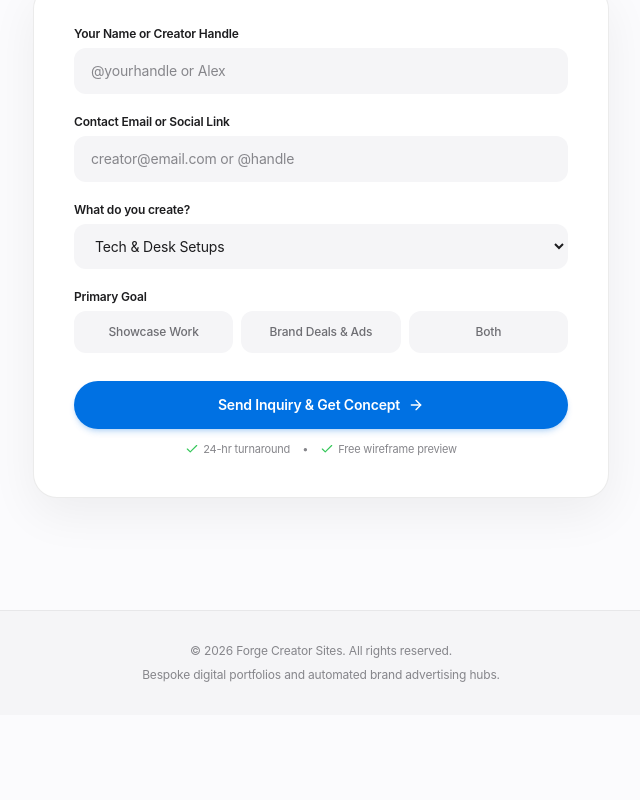
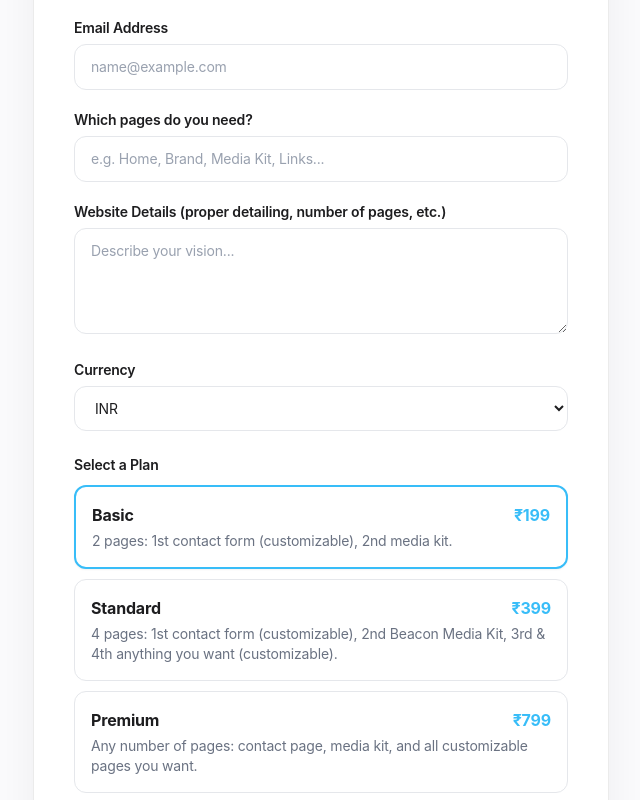
Before and after one commit to shubhankarsahu09/Web-Builder, a React (Vite) app: page / in a window 1280 px wide. Shown: the part 1760-2560 px from the top of the page, without its empty margins (319-959 px from the left). Before the commit the page ends 2475 px from the top, so only its background shows below. Built offline with nearby package versions, Linux system fonts and the light colour scheme.

Commit message:
feat: update request form layout to match exact plan cards, currency and custom fields

```diff
--- a/src/App.jsx
+++ b/src/App.jsx
@@ -5,14 +5,26 @@ import {
 } from 'lucide-react';
 import confetti from 'canvas-confetti';
 
+const CURRENCY_SYMBOLS = {
+  INR: '₹',
+  USD: '$',
+  EUR: '€',
+  GBP: '£',
+  CAD: 'CA$',
+  AUD: 'A$',
+  AED: 'AED '
+};
+
 export default function App() {
   const [activeTab, setActiveTab] = useState('showcase'); // 'showcase' or 'advertising'
   const [mobileMenuOpen, setMobileMenuOpen] = useState(false);
   const [formData, setFormData] = useState({
-    handle: '',
-    contact: '',
-    creatorNiche: 'Tech & Desk Setups',
-    primaryGoal: 'Both (Showcase + Brand Deals)'
+    fullName: '',
+    email: '',
+    pagesNeeded: '',
+    websiteDetails: '',
+    currency: 'INR',
+    plan: 'Basic'
   });
   const [isSubmitted, setIsSubmitted] = useState(false);
 
@@ -331,128 +343,181 @@ export default function App() {
 
         {/* The Star of the Page: Apple-Style Minimal Form */}
         <section id="creator-form" className="max-w-xl mx-auto space-y-4 scroll-mt-20">
-          <div className="text-center space-y-1 px-2">
-            <span className="text-xs font-semibold tracking-wider uppercase text-[#0071e3]">Get Started</span>
-            <h2 className="text-2xl sm:text-3xl font-bold text-[#1d1d1f] tracking-tight">
-              Request Your Creator Website
-            </h2>
-            <p className="text-xs sm:text-sm text-[#6e6e73]">
-              Fill out this simple form and we'll send you a custom concept within 24 hours.
-            </p>
-          </div>
-
-          <div className="bg-white p-5 sm:p-8 md:p-10 rounded-2xl sm:rounded-3xl border border-black/[0.08] shadow-[0_16px_48px_rgba(0,0,0,0.06)]">
+          <div className="bg-white p-6 sm:p-8 md:p-10 rounded-2xl sm:rounded-3xl border border-black/[0.08] shadow-[0_16px_48px_rgba(0,0,0,0.06)]">
             {isSubmitted ? (
               <div className="text-center py-6 sm:py-8 space-y-4">
                 <div className="w-12 h-12 sm:w-14 sm:h-14 rounded-full bg-[#34c759]/10 text-[#34c759] flex items-center justify-center mx-auto">
                   <CheckCircle2 className="w-7 h-7 sm:w-8 sm:h-8" />
                 </div>
                 <div className="space-y-1">
-                  <h3 className="text-xl sm:text-2xl font-bold text-[#1d1d1f]">We received your details!</h3>
+                  <h3 className="text-xl sm:text-2xl font-bold text-[#1d1d1f]">Request Sent Successfully!</h3>
                   <p className="text-xs sm:text-sm text-[#6e6e73] max-w-sm mx-auto">
-                    We will review your channel and demographic metrics, and reply with a tailored concept within 24 hours.
+                    Thank you, {formData.fullName || 'there'}! We have received your request for the <strong>{formData.plan}</strong> plan and will reply to {formData.email || 'your email'} within 24 hours.
                   </p>
                 </div>
                 <button
                   onClick={() => setIsSubmitted(false)}
                   className="text-xs font-semibold text-[#0071e3] hover:underline pt-2 cursor-pointer"
                 >
-                  Submit another inquiry
+                  Submit another request
                 </button>
               </div>
             ) : (
-              <form onSubmit={handleSubmit} className="space-y-4 sm:space-y-5">
+              <form onSubmit={handleSubmit} className="space-y-5">
 
-                {/* Handle / Name */}
+                {/* Full Name */}
                 <div className="space-y-1.5">
-                  <label className="text-xs font-semibold text-[#1d1d1f] block">
-                    Your Name or Creator Handle
+                  <label className="text-xs sm:text-sm font-semibold text-[#1d1d1f] block">
+                    Full Name
                   </label>
                   <input
                     type="text"
                     required
-                    placeholder="@yourhandle or Alex"
-                    value={formData.handle}
-                    onChange={(e) => setFormData({ ...formData, handle: e.target.value })}
-                    className="w-full px-3.5 sm:px-4 py-3 rounded-xl bg-[#f5f5f7] border border-transparent focus:border-[#0071e3] focus:bg-white text-[#1d1d1f] text-base sm:text-sm outline-none transition-all placeholder-[#86868b]"
+                    placeholder="John Doe"
+                    value={formData.fullName}
+                    onChange={(e) => setFormData({ ...formData, fullName: e.target.value })}
+                    className="w-full px-3.5 sm:px-4 py-2.5 sm:py-3 rounded-lg sm:rounded-xl border border-gray-200 bg-white text-sm text-[#1d1d1f] placeholder:text-gray-400 focus:outline-none focus:border-[#38bdf8] focus:ring-1 focus:ring-[#38bdf8] transition-all"
                   />
                 </div>
 
-                {/* Email / Instagram / Discord */}
+                {/* Email Address */}
                 <div className="space-y-1.5">
-                  <label className="text-xs font-semibold text-[#1d1d1f] block">
-                    Contact Email or Social Link
+                  <label className="text-xs sm:text-sm font-semibold text-[#1d1d1f] block">
+                    Email Address
+                  </label>
+                  <input
+                    type="email"
+                    required
+                    placeholder="name@example.com"
+                    value={formData.email}
+                    onChange={(e) => setFormData({ ...formData, email: e.target.value })}
+                    className="w-full px-3.5 sm:px-4 py-2.5 sm:py-3 rounded-lg sm:rounded-xl border border-gray-200 bg-white text-sm text-[#1d1d1f] placeholder:text-gray-400 focus:outline-none focus:border-[#38bdf8] focus:ring-1 focus:ring-[#38bdf8] transition-all"
+                  />
+                </div>
+
+                {/* Which pages do you need? */}
+                <div className="space-y-1.5">
+                  <label className="text-xs sm:text-sm font-semibold text-[#1d1d1f] block">
+                    Which pages do you need?
                   </label>
                   <input
                     type="text"
-                    required
-                    placeholder="creator@email.com or @handle"
-                    value={formData.contact}
-                    onChange={(e) => setFormData({ ...formData, contact: e.target.value })}
-                    className="w-full px-3.5 sm:px-4 py-3 rounded-xl bg-[#f5f5f7] border border-transparent focus:border-[#0071e3] focus:bg-white text-[#1d1d1f] text-base sm:text-sm outline-none transition-all placeholder-[#86868b]"
+                    placeholder="e.g. Home, Brand, Media Kit, Links..."
+                    value={formData.pagesNeeded}
+                    onChange={(e) => setFormData({ ...formData, pagesNeeded: e.target.value })}
+                    className="w-full px-3.5 sm:px-4 py-2.5 sm:py-3 rounded-lg sm:rounded-xl border border-gray-200 bg-white text-sm text-[#1d1d1f] placeholder:text-gray-400 focus:outline-none focus:border-[#38bdf8] focus:ring-1 focus:ring-[#38bdf8] transition-all"
                   />
                 </div>
 
-                {/* Creator Niche */}
+                {/* Website Details (proper detailing, number of pages, etc.) */}
                 <div className="space-y-1.5">
-                  <label className="text-xs font-semibold text-[#1d1d1f] block">
-                    What do you create?
+                  <label className="text-xs sm:text-sm font-semibold text-[#1d1d1f] block">
+                    Website Details (proper detailing, number of pages, etc.)
+                  </label>
+                  <textarea
+                    rows={4}
+                    placeholder="Describe your vision..."
+                    value={formData.websiteDetails}
+                    onChange={(e) => setFormData({ ...formData, websiteDetails: e.target.value })}
+                    className="w-full px-3.5 sm:px-4 py-2.5 sm:py-3 rounded-lg sm:rounded-xl border border-gray-200 bg-white text-sm text-[#1d1d1f] placeholder:text-gray-400 focus:outline-none focus:border-[#38bdf8] focus:ring-1 focus:ring-[#38bdf8] transition-all resize-y"
+                  />
+                </div>
+
+                {/* Currency */}
+                <div className="space-y-1.5">
+                  <label className="text-xs sm:text-sm font-semibold text-[#1d1d1f] block">
+                    Currency
                   </label>
                   <select
-                    value={formData.creatorNiche}
-                    onChange={(e) => setFormData({ ...formData, creatorNiche: e.target.value })}
-                    className="w-full px-3.5 sm:px-4 py-3 rounded-xl bg-[#f5f5f7] border border-transparent focus:border-[#0071e3] focus:bg-white text-[#1d1d1f] text-base sm:text-sm outline-none transition-all cursor-pointer"
+                    value={formData.currency}
+                    onChange={(e) => setFormData({ ...formData, currency: e.target.value })}
+                    className="w-full px-3.5 sm:px-4 py-2.5 sm:py-3 rounded-lg sm:rounded-xl border border-gray-200 bg-white text-sm text-[#1d1d1f] focus:outline-none focus:border-[#38bdf8] focus:ring-1 focus:ring-[#38bdf8] transition-all cursor-pointer"
                   >
-                    <option value="Tech & Desk Setups">Tech & Desk Setups</option>
-                    <option value="Gaming & Streaming (Twitch / YouTube)">Gaming & Streaming (Twitch / YouTube)</option>
-                    <option value="Cinematography & Video Production">Cinematography & Video Production</option>
-                    <option value="Lifestyle, Tech & Fashion">Lifestyle, Tech & Fashion</option>
-                    <option value="Brand Sponsor / Advertiser">Brand Sponsor / Advertiser</option>
+                    <option value="INR">INR</option>
+                    <option value="USD">USD</option>
+                    <option value="EUR">EUR</option>
+                    <option value="GBP">GBP</option>
+                    <option value="CAD">CAD</option>
+                    <option value="AUD">AUD</option>
+                    <option value="AED">AED</option>
                   </select>
                 </div>
 
-                {/* Primary Goal Pill Selector */}
-                <div className="space-y-1.5">
-                  <label className="text-xs font-semibold text-[#1d1d1f] block">
-                    Primary Goal
+                {/* Select a Plan */}
+                <div className="space-y-2.5 pt-1">
+                  <label className="text-xs sm:text-sm font-semibold text-[#1d1d1f] block">
+                    Select a Plan
                   </label>
-                  <div className="grid grid-cols-1 sm:grid-cols-3 gap-2">
-                    {['Showcase Work', 'Brand Deals & Ads', 'Both'].map((goal) => (
-                      <button
-                        key={goal}
-                        type="button"
-                        onClick={() => setFormData({ ...formData, primaryGoal: goal })}
-                        className={`py-2.5 px-3 rounded-xl text-xs font-medium border transition-all cursor-pointer text-center min-h-[42px] flex items-center justify-center leading-tight active:scale-[0.98] ${
-                          formData.primaryGoal === goal
-                            ? 'bg-[#1d1d1f] text-white border-[#1d1d1f] shadow-sm'
-                            : 'bg-[#f5f5f7] text-[#6e6e73] border-transparent hover:text-[#1d1d1f]'
-                        }`}
-                      >
-                        {goal}
-                      </button>
-                    ))}
+
+                  {/* Basic */}
+                  <div
+                    onClick={() => setFormData({ ...formData, plan: 'Basic' })}
+                    className={`p-4 rounded-xl border transition-all cursor-pointer ${
+                      formData.plan === 'Basic'
+                        ? 'border-2 border-[#38bdf8] bg-white shadow-xs'
+                        : 'border border-gray-200 bg-white hover:border-gray-300'
+                    }`}
+                  >
+                    <div className="flex items-center justify-between">
+                      <span className="font-bold text-base text-[#1d1d1f]">Basic</span>
+                      <span className="font-bold text-base text-[#38bdf8]">
+                        {CURRENCY_SYMBOLS[formData.currency] || '₹'}199
+                      </span>
+                    </div>
+                    <p className="text-xs sm:text-sm text-gray-500 mt-1">
+                      2 pages: 1st contact form (customizable), 2nd media kit.
+                    </p>
+                  </div>
+
+                  {/* Standard */}
+                  <div
+                    onClick={() => setFormData({ ...formData, plan: 'Standard' })}
+                    className={`p-4 rounded-xl border transition-all cursor-pointer ${
+                      formData.plan === 'Standard'
+                        ? 'border-2 border-[#38bdf8] bg-white shadow-xs'
+                        : 'border border-gray-200 bg-white hover:border-gray-300'
+                    }`}
+                  >
+                    <div className="flex items-center justify-between">
+                      <span className="font-bold text-base text-[#1d1d1f]">Standard</span>
+                      <span className="font-bold text-base text-[#38bdf8]">
+                        {CURRENCY_SYMBOLS[formData.currency] || '₹'}399
+                      </span>
+                    </div>
+                    <p className="text-xs sm:text-sm text-gray-500 mt-1">
+                      4 pages: 1st contact form (customizable), 2nd Beacon Media Kit, 3rd & 4th anything you want (customizable).
+                    </p>
+                  </div>
+
+                  {/* Premium */}
+                  <div
+                    onClick={() => setFormData({ ...formData, plan: 'Premium' })}
+                    className={`p-4 rounded-xl border transition-all cursor-pointer ${
+                      formData.plan === 'Premium'
+                        ? 'border-2 border-[#38bdf8] bg-white shadow-xs'
+                        : 'border border-gray-200 bg-white hover:border-gray-300'
+                    }`}
+                  >
+                    <div className="flex items-center justify-between">
+                      <span className="font-bold text-base text-[#1d1d1f]">Premium</span>
+                      <span className="font-bold text-base text-[#38bdf8]">
+                        {CURRENCY_SYMBOLS[formData.currency] || '₹'}799
+                      </span>
+                    </div>
+                    <p className="text-xs sm:text-sm text-gray-500 mt-1">
+                      Any number of pages: contact page, media kit, and all customizable pages you want.
+                    </p>
                   </div>
                 </div>
 
-                {/* Submit Action */}
+                {/* Send Request Button */}
                 <div className="pt-2">
                   <button
                     type="submit"
-                    className="w-full py-3.5 rounded-full text-sm font-semibold bg-[#0071e3] hover:bg-[#0077ed] text-white transition-all shadow-md shadow-[#0071e3]/20 flex items-center justify-center gap-2 cursor-pointer group active:scale-[0.99]"
+                    className="w-full py-3.5 rounded-lg text-sm font-semibold bg-[#111827] hover:bg-black text-white transition-all shadow-sm flex items-center justify-center cursor-pointer active:scale-[0.99]"
                   >
-                    <span>Send Inquiry & Get Concept</span>
-                    <ArrowRight className="w-4 h-4 group-hover:translate-x-0.5 transition-transform" />
+                    Send Request
                   </button>
-
-                  <div className="flex flex-wrap items-center justify-center gap-2 sm:gap-3 mt-3 text-[11px] text-[#86868b] text-center">
-                    <span className="flex items-center gap-1">
-                      <Check className="w-3.5 h-3.5 text-[#34c759]" /> 24-hr turnaround
-                    </span>
-                    <span className="hidden sm:inline">•</span>
-                    <span className="flex items-center gap-1">
-                      <Check className="w-3.5 h-3.5 text-[#34c759]" /> Free wireframe preview
-                    </span>
-                  </div>
                 </div>
 
               </form>
```
